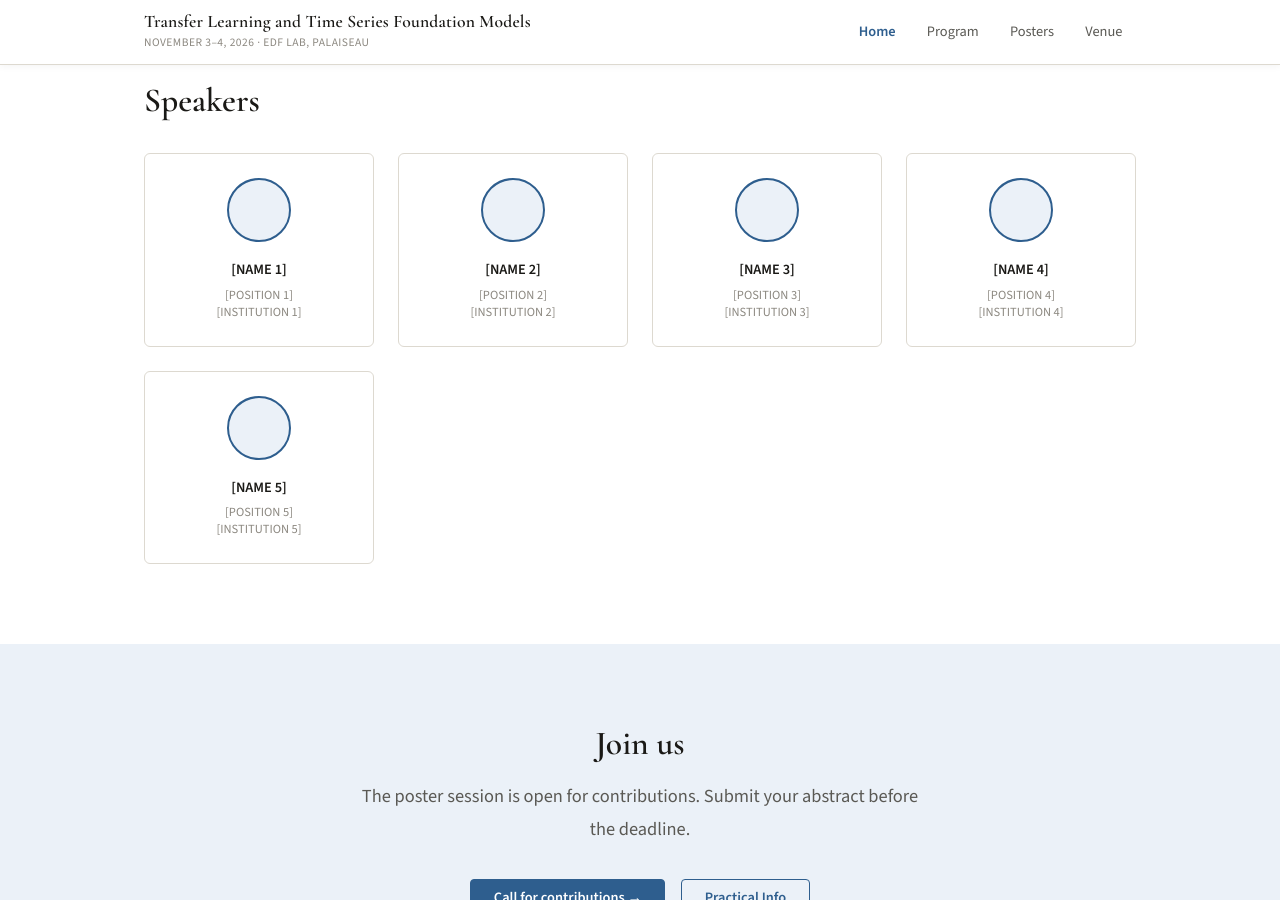
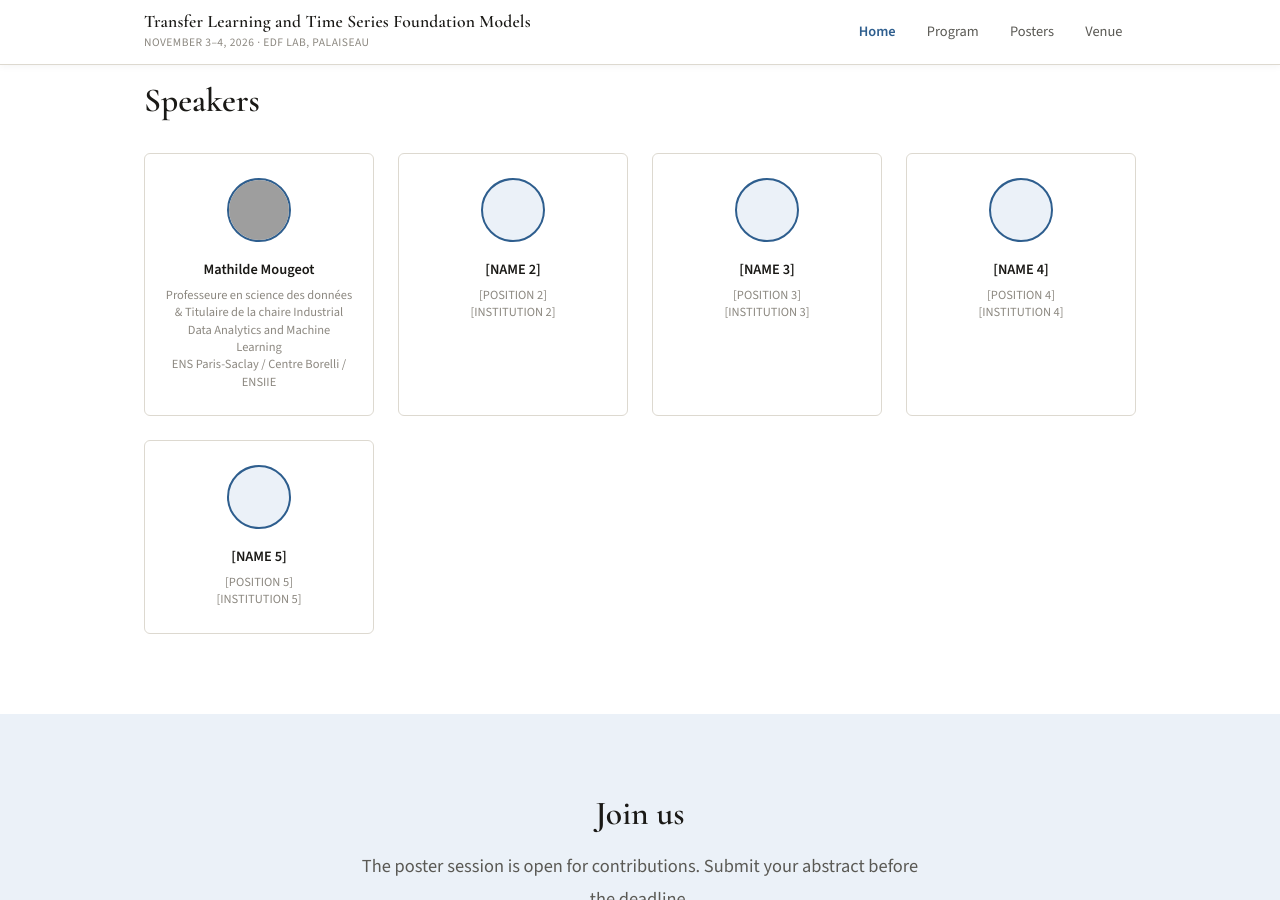
Before and after one commit to yvenn-amara/DECATTLON, a Jekyll site: the page built from index.md, in a window 1280 px wide and 900 px high, scrolled down 1278 px. Built offline with Jekyll 4.4.1, drawn with Linux system fonts in a browser that asks for light colours; grey boxes are pictures that could not be loaded.

Commit message:
Add speaker Mathilde Mougeot to speakers list
Added details for one speaker (testing)

```diff
--- a/_data/speakers.yml
+++ b/_data/speakers.yml
@@ -7,12 +7,12 @@
 #   bio         : Short biography (optional, 2-3 sentences)
 #   website     : Personal or lab page URL (optional)
 
-- name: "[NAME 1]"
-  affiliation: "[INSTITUTION 1]"
-  title: "[POSITION 1]"
-  photo: ""
-  bio: "[Short bio of speaker 1. Two to three sentences presenting their research work and expertise.]"
-  website: "https://[WEBSITE_1]"
+- name: "Mathilde Mougeot"
+  affiliation: "ENS Paris-Saclay / Centre Borelli / ENSIIE"
+  title: "Professeure en science des données & Titulaire de la chaire Industrial Data Analytics and Machine Learning"
+  photo: "https://ens-paris-saclay.fr/sites/default/files/styles/actu_bandeau/public/2021-10/mougeot_mathilde_photo_v2_recadree.jpg"
+  bio: "Mathilde Mougeot est chercheuse en mathématiques appliquées et science des données. Ses recherches portent sur l'apprentissage statistique (machine learning), la mise au point de modèles prédictifs, l'agrégation de modèles et l'apprentissage par transfert (transfer learning), avec de nombreuses applications concrètes pour les défis industriels."
+  website: "https://sites.google.com/site/mougeotmathilde/"
 
 - name: "[NAME 2]"
   affiliation: "[INSTITUTION 2]"
```
